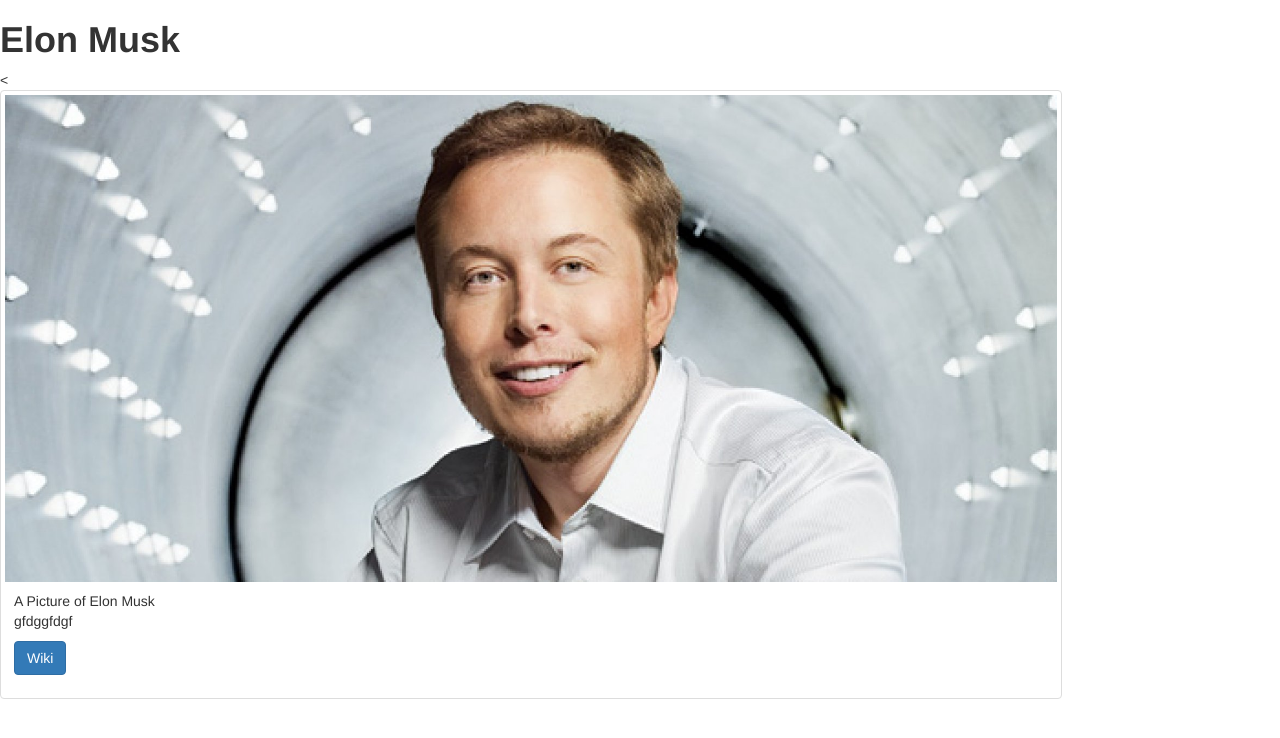
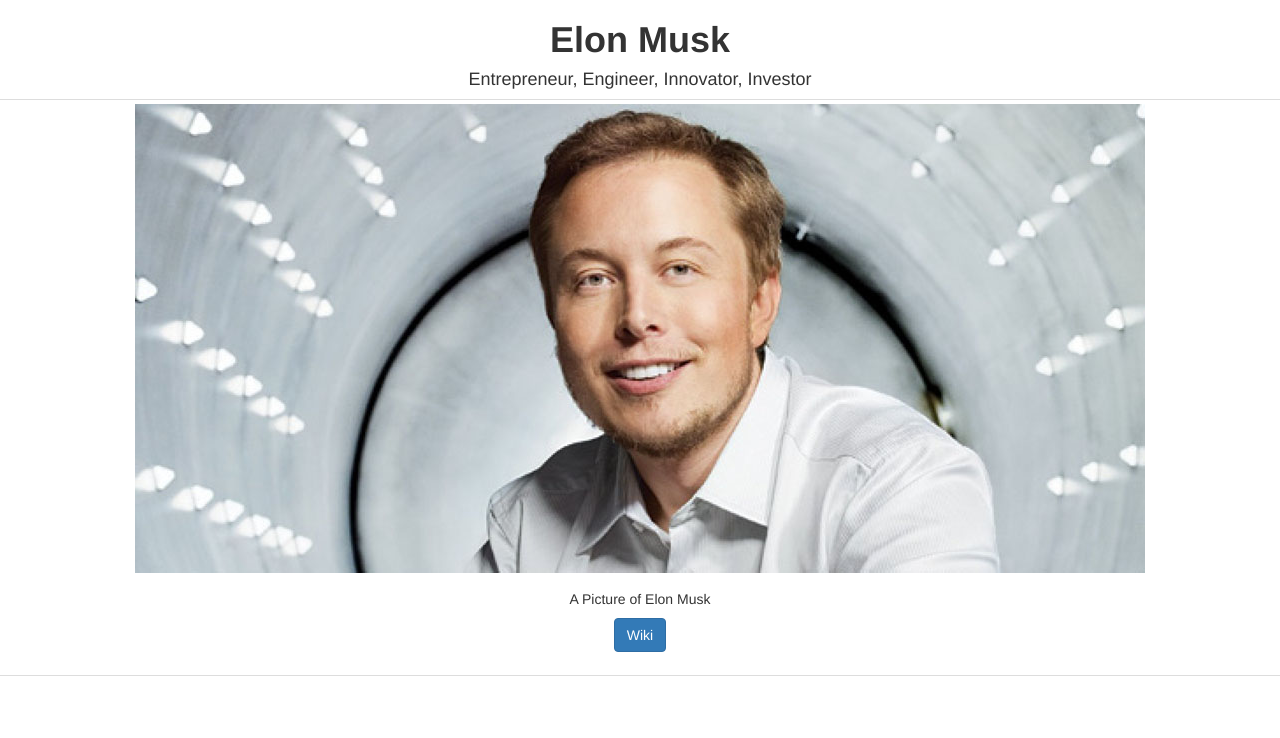
Before and after one commit to kevinw123/Free-Code-Camp-Projects, a plain HTML site: page Tribute Page/index.html in a window 1280 px wide. Drawn offline with Linux system fonts and the light colour scheme.

Commit message:
Deleting old image, adding css

```diff
--- /dev/null
+++ b/Tribute Page/css/style.css
@@ -0,0 +1,3 @@
+."col-sm-10 col-md-2" {
+  padding: 10px;
+}
--- a/Tribute Page/index.html
+++ b/Tribute Page/index.html
@@ -8,21 +8,23 @@
     <meta name="viewport" content="width=device-width, initial-scale=1">
     <meta name="description" content="">
     <meta name="author" content="">
-
+    <link href="css/style.css" rel="stylesheet">
     <link href="css/bootstrap.min.css" rel="stylesheet">
+    <title>Elon Musk Tribute Page</title>
 </head>
 
 <body>
-<h1 class="display-4"><strong>Elon Musk</strong></h1>
-<!--img src="img/musk.jpg" class="img-responsive" alt="Elon Musk"-->
-<<div class="row">
-  <div class="col-sm-1 col-md-10">
+<h1 class="text-center"><strong>Elon Musk</strong></h1>
+<h4 class="text-center">Entrepreneur, Engineer, Innovator, Investor</h4>
+<div class="row">
+  <div class="col-sx-12">
     <div class="thumbnail">
-      <img src="img/musk.jpg" alt="Elon Musk">
+      <img src="img/musk2.jpg" alt="Elon Musk">
       <div class="caption">
-        <h10>A Picture of Elon Musk</h10>
-        <p>gfdggfdgf</p>
+      	<div class="text-center">
+        <h5>A Picture of Elon Musk</h5>
         <p><a href="https://en.wikipedia.org/wiki/Elon_Musk" class="btn btn-primary" role="button">Wiki</a></p>
+        </div>
       </div>
     </div>
   </div>
```
Also changed, not shown: Tribute Page/img/musk.jpg (deleted), Tribute Page/img/musk2.jpg (added).
